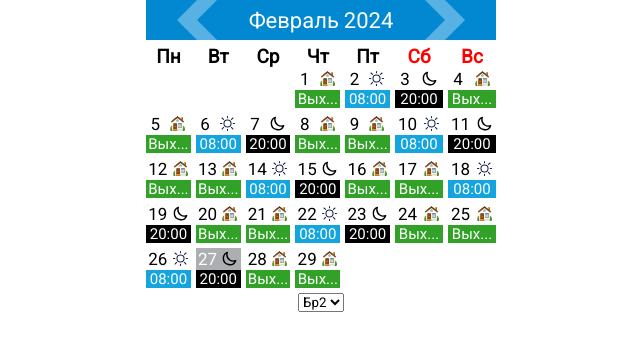
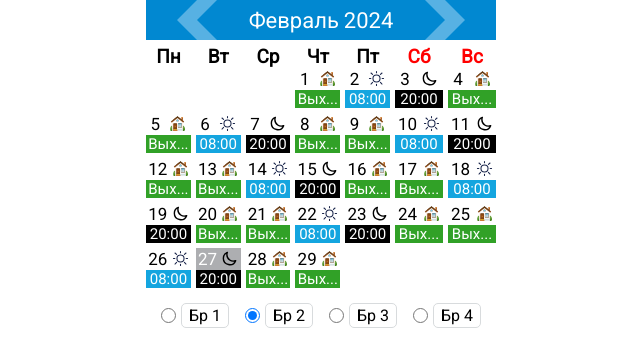
Before and after one commit to lightboomq/calendar-mmk, a plain HTML site: page index.html in a window 1280 px wide. Shown: the whole page, without its empty margins (319-959 px from the left). Drawn offline with Linux system fonts and the light colour scheme.

Commit message:
project complete

```diff
--- a/calendar.js
+++ b/calendar.js
@@ -8,12 +8,16 @@ const year = document.querySelector('.year-text');
 const daysWeek = document.querySelector('.days-grid');
 const btnMoveMonthToLeft = document.querySelector('.img-arrow-left');
 const btnMoveMonthToRigth = document.querySelector('.img-arrow-right');
-const selectBrigade = document.querySelector('.select');
 
-const emptyCell = document.querySelector('.emptyCell')
+const radio = document.querySelector('.radio-block')
+
+
+const emptyCell = document.querySelector('.emptyCell');
 const weekendCell = document.querySelector('.weekendCell');
 const morningCell = document.querySelector('.morningCell');
 const nightCell = document.querySelector('.nightCell');
+
+const total = document.querySelector('.total');
 
 let date = new Date();
 
@@ -70,6 +74,7 @@ function getBrigadeDate(){
             }
             accum++;
             count++;
+            //total.textContent=`В этом месяце ${accum} смен`;
         }
         else{
             i++
@@ -77,11 +82,12 @@ function getBrigadeDate(){
         }
     }
 }
-selectBrigade.addEventListener('change',(e)=>{
-    indexSelect = +e.target.value;
-    date = new Date(currenFullYear,currentMonthIndex,1)
-    getBrigadeDate()
-});
+
+radio.addEventListener('change',(e)=>{
+    indexSelect =+e.target.value
+    date = new Date(currenFullYear,currentMonthIndex,1);
+    getBrigadeDate();
+})
 
 btnMoveMonthToLeft.addEventListener('click',()=>{
     currentMonthIndex===0?false:currentMonthIndex--;
@@ -96,7 +102,7 @@ btnMoveMonthToRigth.addEventListener('click',()=>{
 });
 
 function getSelectedMonth(){
-    currentMonth = arrMonths[currentMonthIndex]
+    currentMonth = arrMonths[currentMonthIndex];
     nameMonth.textContent=arrMonthRu[currentMonthIndex];
     date = new Date(currenFullYear,currentMonthIndex,1);
-}
+};
--- a/index.html
+++ b/index.html
@@ -36,35 +36,32 @@
             <div class="item node weekendCell">
                 <p class="number"></p>
                 <img src="./img/house.svg">
-                <div class="weekend-block">Вых...</div>
+                <span class="weekend-block">Вых...</span>
             </div>
 
             <div class="item node morningCell">
                 <p class="number"></p>
                 <img src="./img/sun.svg">
-                <div class="morning-block">08:00</div>
+                <span class="morning-block">08:00</span>
             </div>
 
             <div class="item node nightCell">
                 <p class="number"></p>
                 <img src="./img/moon.svg">
-                <div class="night-block">20:00</div>
+                <span class="night-block">20:00</span>
             </div>
         </div>
 
-
-        <div class="div-select">
-            <select class="select">
-                <option value="0">Бр1</option>
-                <option selected value="1">Бр2</option>
-                <option value="2">Бр3</option>
-                <option value="3">Бр4</option>
-            </select>
+        <p class="total"></p>
+        <div class="radio-block">
+            <label><input type="radio" name="brigade" value="0"><span>Бр 1</span></label>
+            <label><input type="radio" name="brigade" value="1" checked><span>Бр 2</span></label>
+            <label><input type="radio" name="brigade" value="2"><span>Бр 3</span></label>
+            <label><input type="radio" name="brigade" value="3"><span>Бр 4</span></label>
         </div>
     </div>
 
-
-<script type="module" src="calendar.js"></script>
+    <script type="module" src="calendar.js"></script>
 
 </body>
 </html>
--- a/style.scss
+++ b/style.scss
@@ -110,14 +110,27 @@ body{
             background-color: rgb(173, 174, 177);
             color:white;
         }
-        .div-select{
+        .radio-block{
             display: flex;
-            justify-content: center;
-            margin: auto;
-            width: 150px;
-            margin-top: 5px;
-            .select{
+            justify-content: space-between;
+            width: 100%;
+            margin-top: 15px;
+            label{
+                display: flex;
+                align-items: center;
                 cursor: pointer;
+                input{
+                    height: 15px;
+                    width: 15px;
+                    margin-right: 5px;
+                    cursor: pointer;
+                    color: pink;
+                }
+                span{
+                    border: 1px solid #d8dbdd;
+                    padding: 2px 7px 2px 7px;
+                    border-radius: 5px;
+                }
             }
         }
     }
```
Also changed, not shown: brigade.js (line endings or trailing spaces), style.css, 1 other file.
